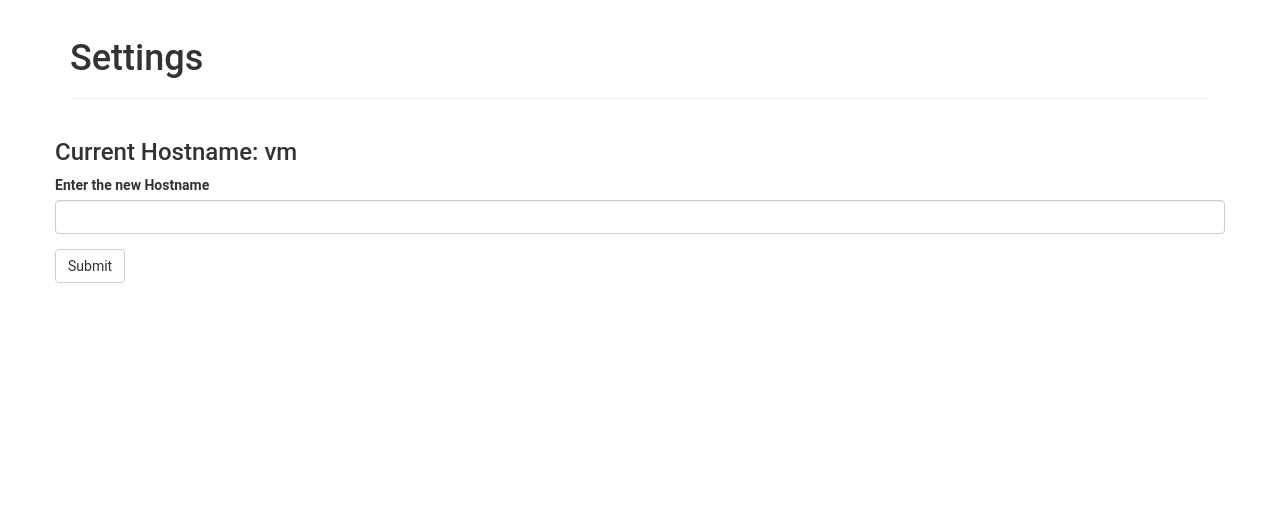
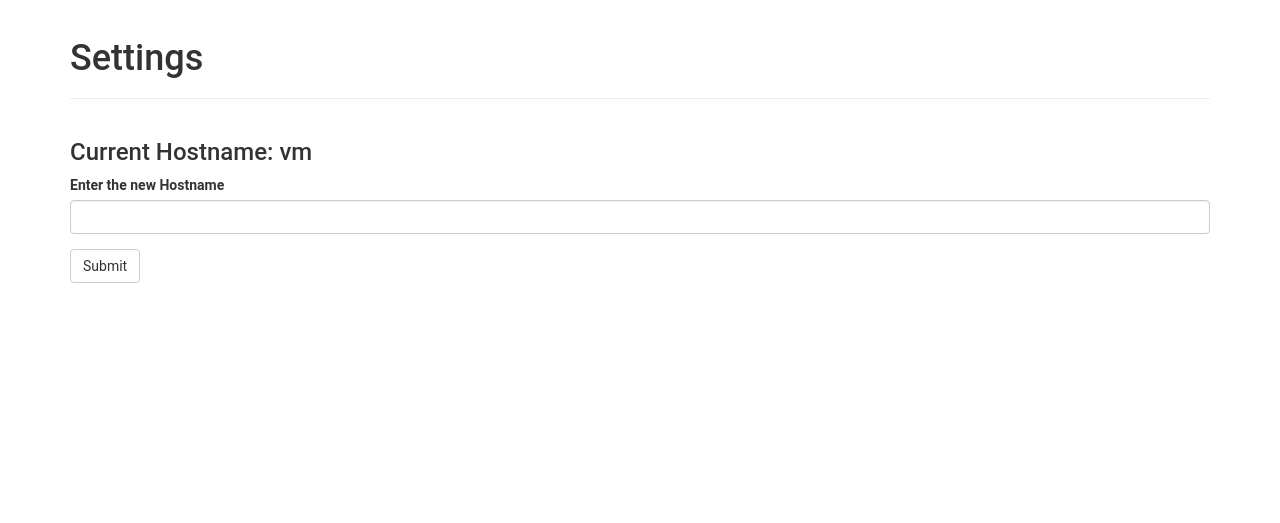
Before and after one commit to dotbot-io/webapp, a Flask app: page /settings/ in a window 1280 px wide. Shown: the part 51-574 px from the top of the page. Run offline with Flask 2, Linux system fonts and the light colour scheme; some libraries are stand-ins or nearby versions.

Commit message:
correction settings style

```diff
--- a/app/templates/settings/settings.html
+++ b/app/templates/settings/settings.html
@@ -13,10 +13,12 @@
       <h1>Settings</h1>
     </div>
 
-      <div class="row">
+    <div class="row">
+      <div class="col-lg-12">
         <h3>Current Hostname: {{ hostname }}</h3>
         {{ wtf.quick_form(form) }}
       </div>
+    </div>
   </div>
 
 {% endblock %}
```
